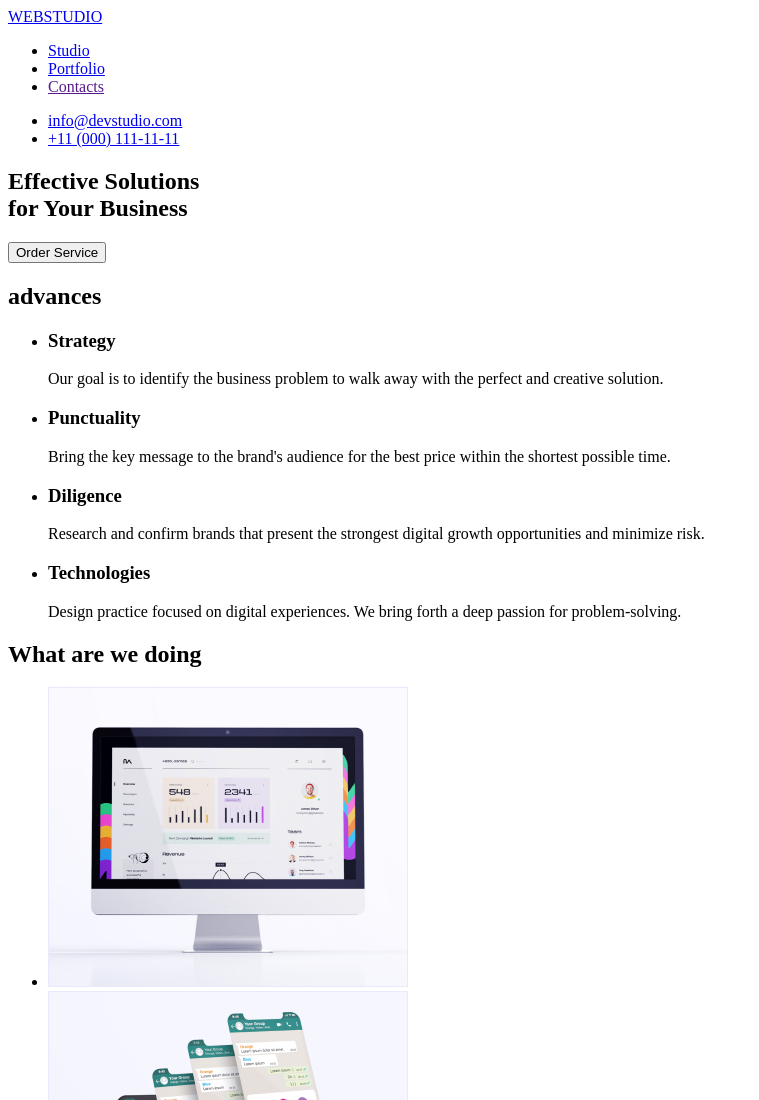
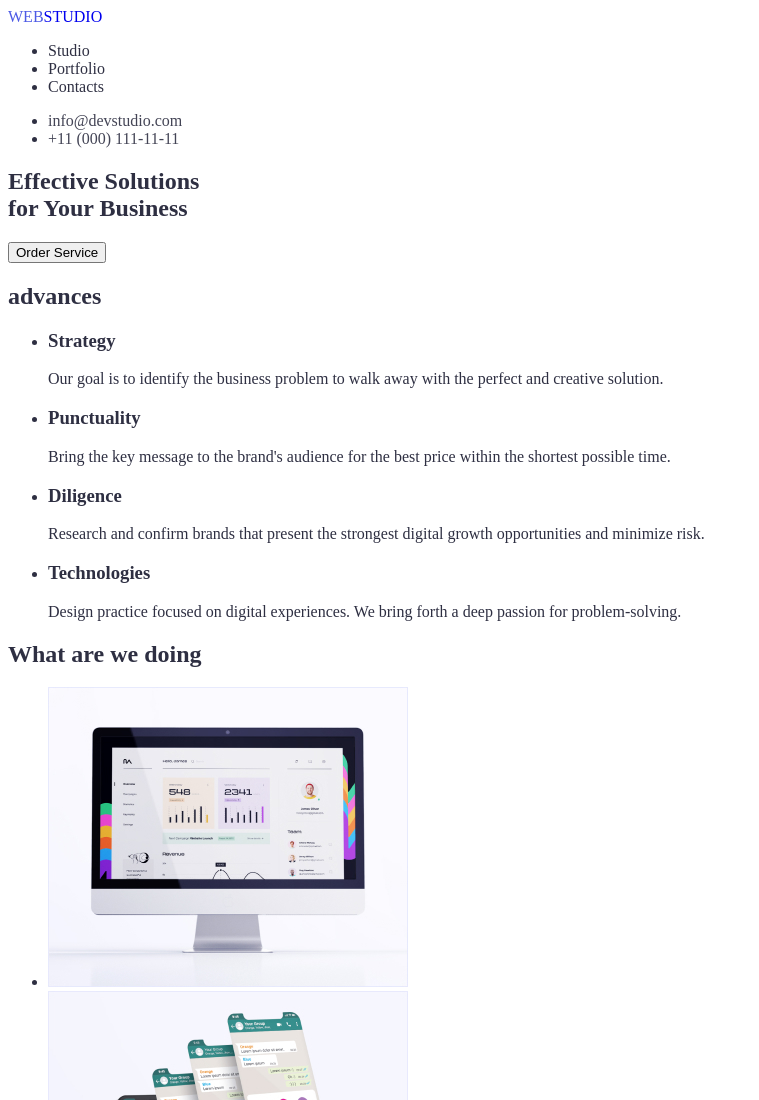
Before and after one commit to TheMagicNach/goit-markup-hw-02, a plain HTML site: page index.html in a window 1280 px wide. Shown: the top 1100 px of the page, without its empty margins (0-759 px from the left). Drawn offline with Linux system fonts and the light colour scheme.

Commit message:
start css

```diff
--- a/css/styles.css
+++ b/css/styles.css
@@ -0,0 +1,38 @@
+
+/* root */
+:root {
+    --primary-text-color:#2E2F42;
+    --desc-text-color:#434455;
+    --white-tesxt-color:
+}
+
+/* body */
+body{
+    color:var(--primary-text-color)
+}
+
+.list{
+    list-style: none;
+}
+
+/* header and footer */
+.header{
+    color: var(--primary-text-color);
+}
+.logo{
+    text-decoration: none;
+}
+.blue-logo{
+    color: #4D5AE5;
+}
+.nav{
+    color:var(--primary-text-color);
+    text-decoration: none;
+}
+.info{
+    color: var(--desc-text-color);
+    text-decoration: none;
+}
+
+
+/* hero */
--- a/index.html
+++ b/index.html
@@ -5,21 +5,22 @@
     <meta http-equiv="X-UA-Compatible" content="IE=edge" />
     <meta name="viewport" content="width=device-width, initial-scale=1.0" />
     <title>main-page</title>
+    <link rel="stylesheet" href="./css/styles.css">
   </head>
   <body>
     <!-- header and nav -->
-    <header>
-      <a href="./index.html">WEBSTUDIO</a>
+    <header class="header">
+      <a href="./index.html" class="logo"><span class="blue-logo">WEB</span>STUDIO</a>
       <nav>
         <ul>
-          <li><a href="./index.html">Studio</a></li>
-          <li><a href="./portfolio.html">Portfolio</a></li>
-          <li><a href="">Contacts</a></li>
+          <li><a href="./index.html" class="nav">Studio</a></li>
+          <li><a href="./portfolio.html" class="nav">Portfolio</a></li>
+          <li><a href="" class="nav">Contacts</a></li>
         </ul>
       </nav>
       <ul>
-        <li><a href="mailto:info@devstudio.com">info@devstudio.com</a></li>
-        <li><a href="tel:+110001111111">+11 (000) 111-11-11</a></li>
+        <li><a href="mailto:info@devstudio.com" class="info">info@devstudio.com</a></li>
+        <li><a href="tel:+110001111111" class="info">+11 (000) 111-11-11</a></li>
       </ul>
     </header>
     <!-- Main  -->
```
Also changed, not shown: portfolio.html (+29 -8 lines).
